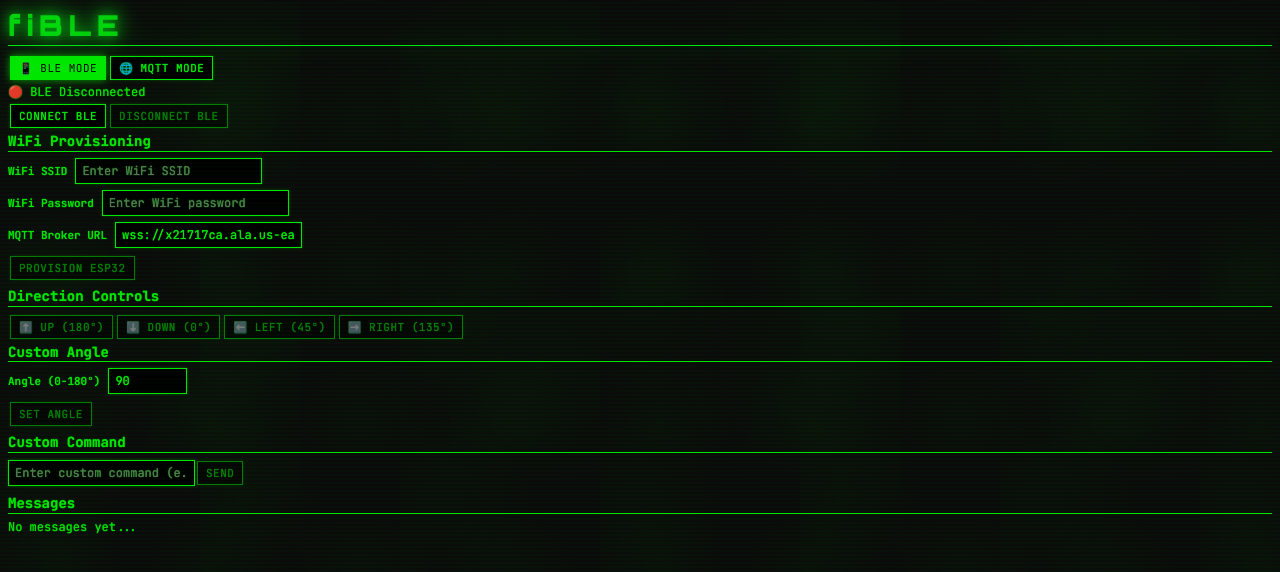
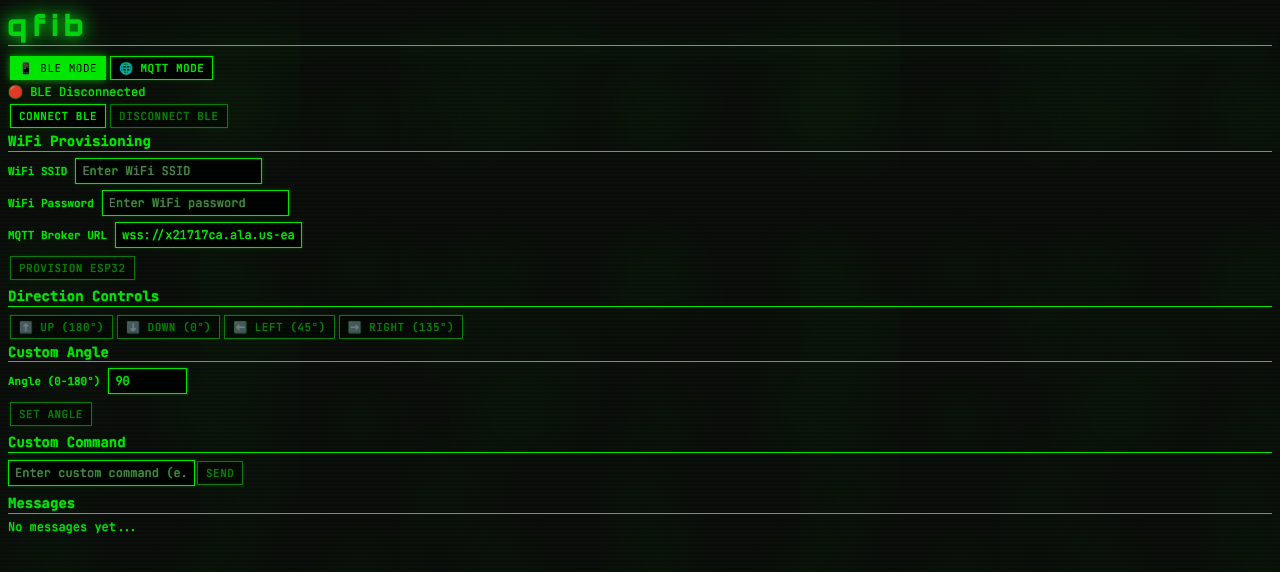
Before and after one commit to den1k/qfib, a Next.js app: page / in a window 1280 px wide. Shown: the top 572 px of the page. Built offline with nearby package versions, Linux system fonts and the light colour scheme.

Commit message:
rename app

```diff
--- a/package.json
+++ b/package.json
@@ -1,5 +1,5 @@
 {
-  "name": "fiBLE",
+  "name": "qfib",
   "version": "0.1.0",
   "private": true,
   "scripts": {
--- a/src/app/layout.tsx
+++ b/src/app/layout.tsx
@@ -13,7 +13,7 @@ const geistMono = Geist_Mono({
 });
 
 export const metadata: Metadata = {
-  title: "fiBLE - ESP32 BLE Controller",
+  title: "qfib - ESP32 BLE Controller",
   description: "Control ESP32 devices via Bluetooth Low Energy and WebSocket",
 };
 
--- a/src/app/page.tsx
+++ b/src/app/page.tsx
@@ -95,7 +95,7 @@ export default function Home() {
     <div className="min-h-screen bg-gradient-to-br from-blue-50 to-indigo-100 p-4">
       <div className="max-w-6xl mx-auto">
         <div className="bg-white rounded-lg shadow-lg p-6 mb-6">
-          <h1 className="retro-title">fiBLE</h1>
+          <h1 className="retro-title">qfib</h1>
 
           {/* Mode Selection */}
           <div className="flex gap-2 mb-6 p-1 bg-gray-100 rounded-lg">
```
Also changed, not shown: 1 other file (tests, documents, lock files or other folders).
